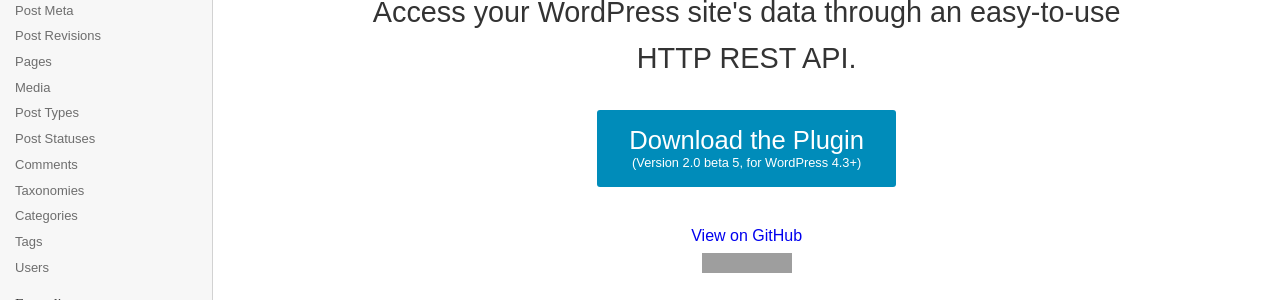
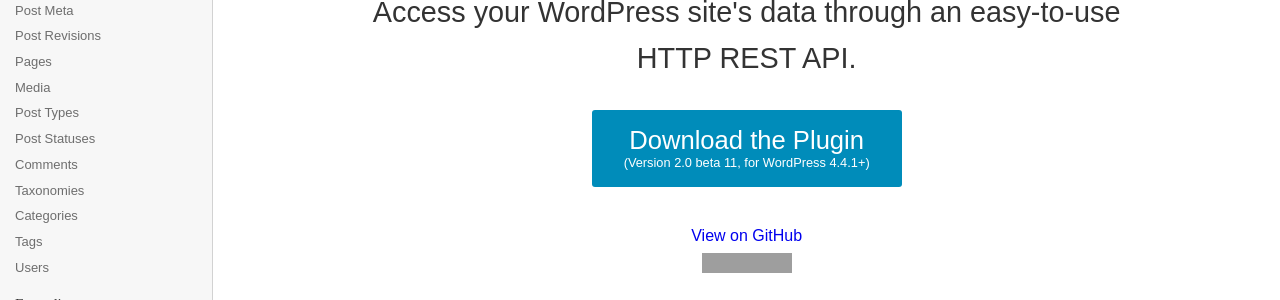
Before and after one commit to WP-API/docs-v2, a Jekyll site: the page built from index.md, in a window 1280 px wide and 900 px high. Shown: the part 393-693 px from the top of the window. Built offline with Jekyll 4.4.1, drawn with Linux system fonts in a browser that asks for light colours; Markdown is read by kramdown in place of the engine named in the settings; grey boxes are pictures that could not be loaded.

Commit message:
Update version in Download button.

```diff
--- a/index.md
+++ b/index.md
@@ -12,7 +12,7 @@ include_title: No
 
 	<a href="https://wordpress.org/plugins/rest-api/" class="download button radius">
 		Download the Plugin
-		<span>(Version 2.0 beta 5, for WordPress 4.3+)</span>
+		<span>(Version 2.0 beta 11, for WordPress 4.4.1+)</span>
 	</a>
 
 	<p class="status">
```
